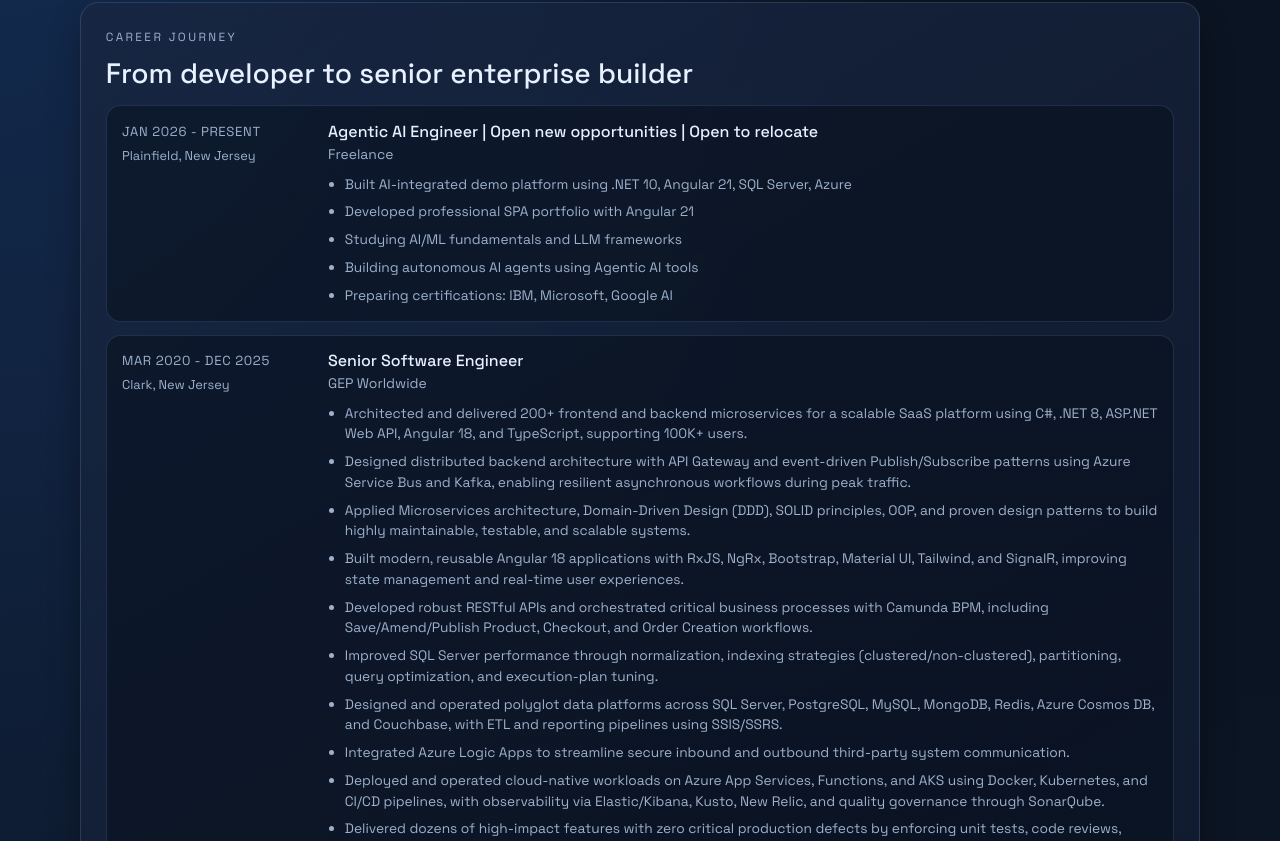
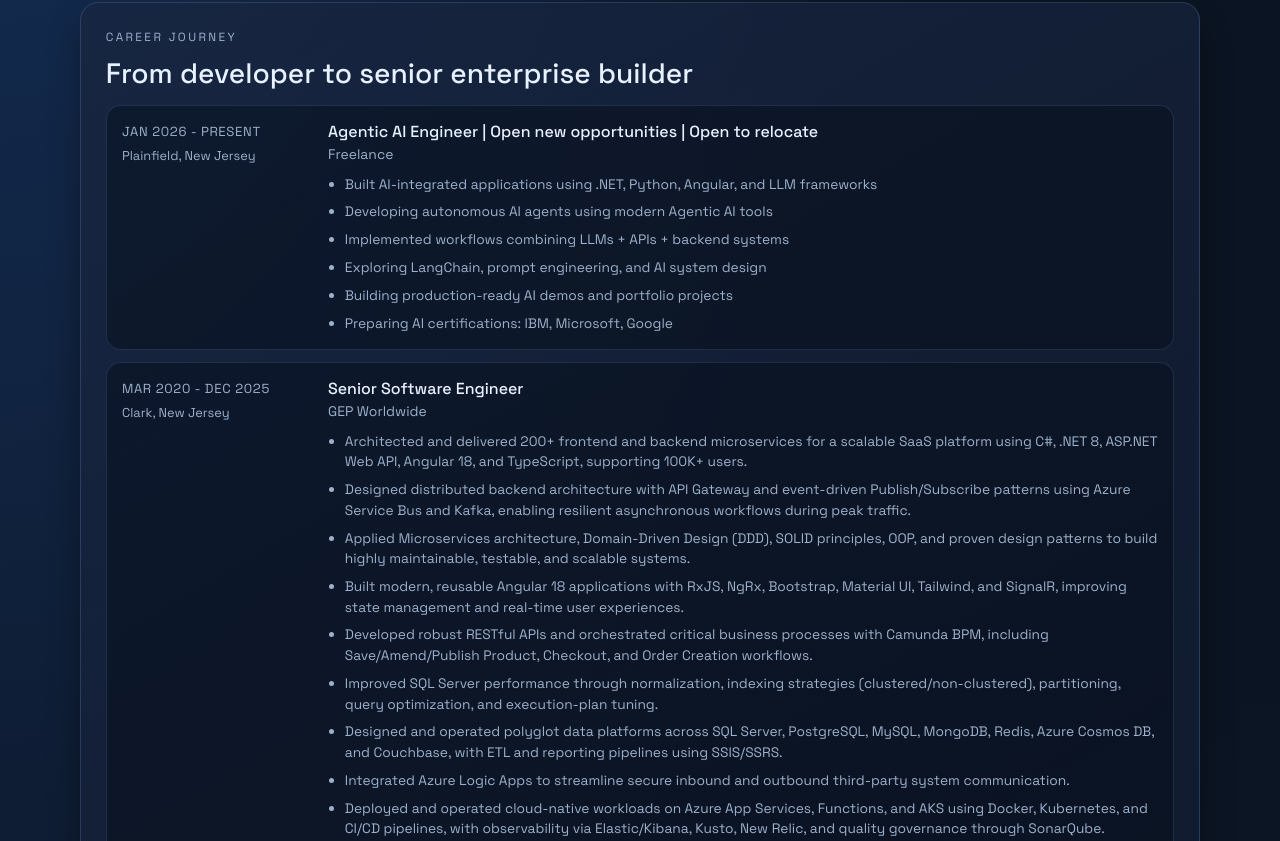
Before and after one commit to uongseyha/Portfolio, an Angular app: page / in a window 1280 px wide. Shown: the part 899-1740 px from the top of the page. Built offline with nearby package versions, Linux system fonts and the light colour scheme.

Commit message:
Update certificates

```diff
--- a/src/app/app.html
+++ b/src/app/app.html
@@ -129,7 +129,7 @@
         }
       </div>
       <div class="knowledge-grid">
-        <!-- <article>
+        <article>
           <h4>Certifications</h4>
           <ul>
             @for (cert of certifications; track cert.title) {
@@ -138,7 +138,7 @@
               </li>
             }
           </ul>
-        </article> -->
+        </article>
         <article>
           <h4>Education</h4>
           <ul>
--- a/src/app/app.ts
+++ b/src/app/app.ts
@@ -85,11 +85,12 @@
       location: 'Plainfield, New Jersey',
       period: 'Jan 2026 - Present',
       bullets: [
-        'Built AI-integrated demo platform using .NET 10, Angular 21, SQL Server, Azure',
-        'Developed professional SPA portfolio with Angular 21',
-        'Studying AI/ML fundamentals and LLM frameworks',
-        'Building autonomous AI agents using Agentic AI tools',
-        'Preparing certifications: IBM, Microsoft, Google AI'
+        'Built AI-integrated applications using .NET, Python, Angular, and LLM frameworks',
+        'Developing autonomous AI agents using modern Agentic AI tools',
+        'Implemented workflows combining LLMs + APIs + backend systems',
+        'Exploring LangChain, prompt engineering, and AI system design',
+        'Building production-ready AI demos and portfolio projects',
+        'Preparing AI certifications: IBM, Microsoft, Google'
       ]
     },{
       title: 'Senior Software Engineer',
@@ -187,11 +188,14 @@
 
   protected readonly certifications: Certification[] = [
     {
-      title: 'Intro to AI Agents and Agentic AI',
-      link: 'https://www.udemy.com/certificate/UC-ecb76520-7c9d-4423-9d47-d8d8d991727f/'
+      title: 'IBM: Build RAG Applications',
+      link: 'https://www.coursera.org/account/accomplishments/verify/WKVBODAJTIIV'
+    },{
+      title: 'IBM: Develop Generative AI Applications',
+      link: 'https://www.coursera.org/account/accomplishments/verify/XTO9OAPRMWFV'
     },
     {
-      title: '.NET Microservices with Azure DevOps & AKS | Basic to Master',
+      title: 'UDEMY: .NET Microservices with Azure AKS',
       link: 'https://www.udemy.com/certificate/UC-b419f7f6-7449-4eb9-9b3d-1eb192c1ca6a/'
     }
   ];
```
